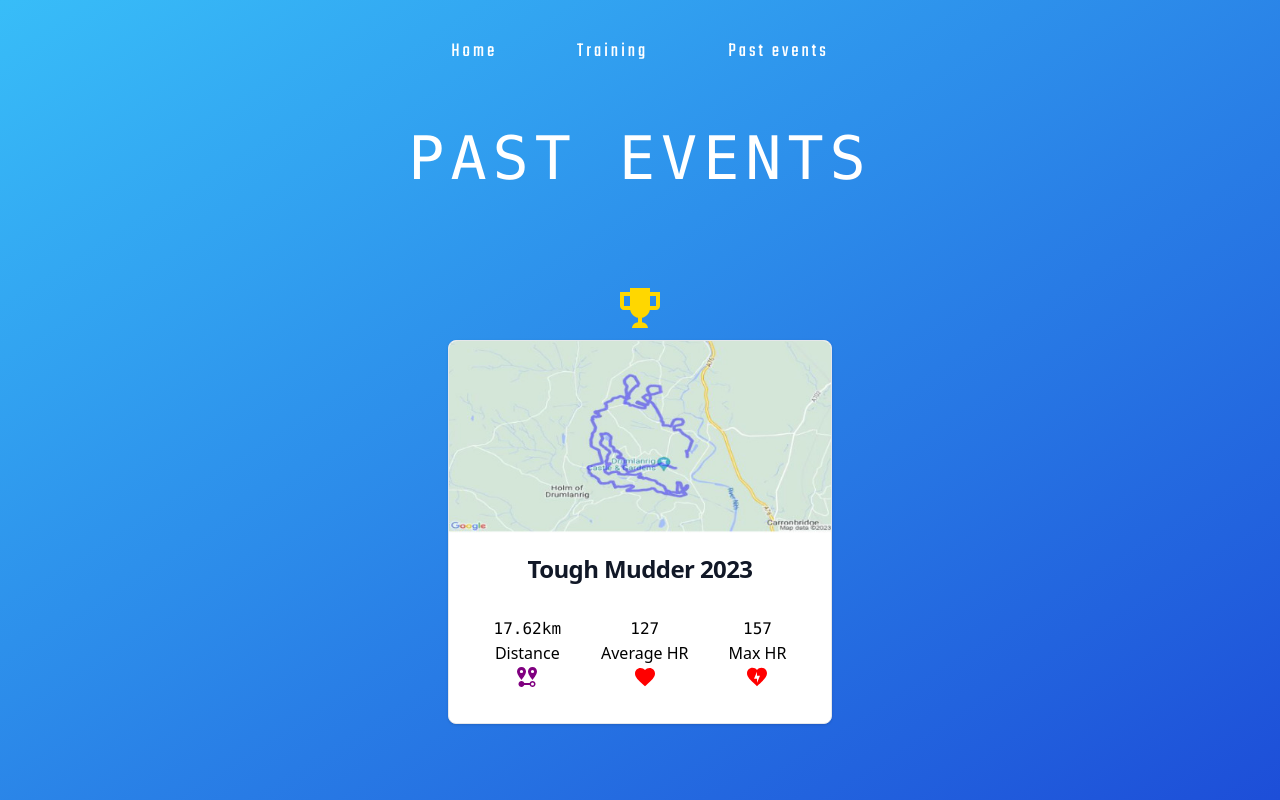
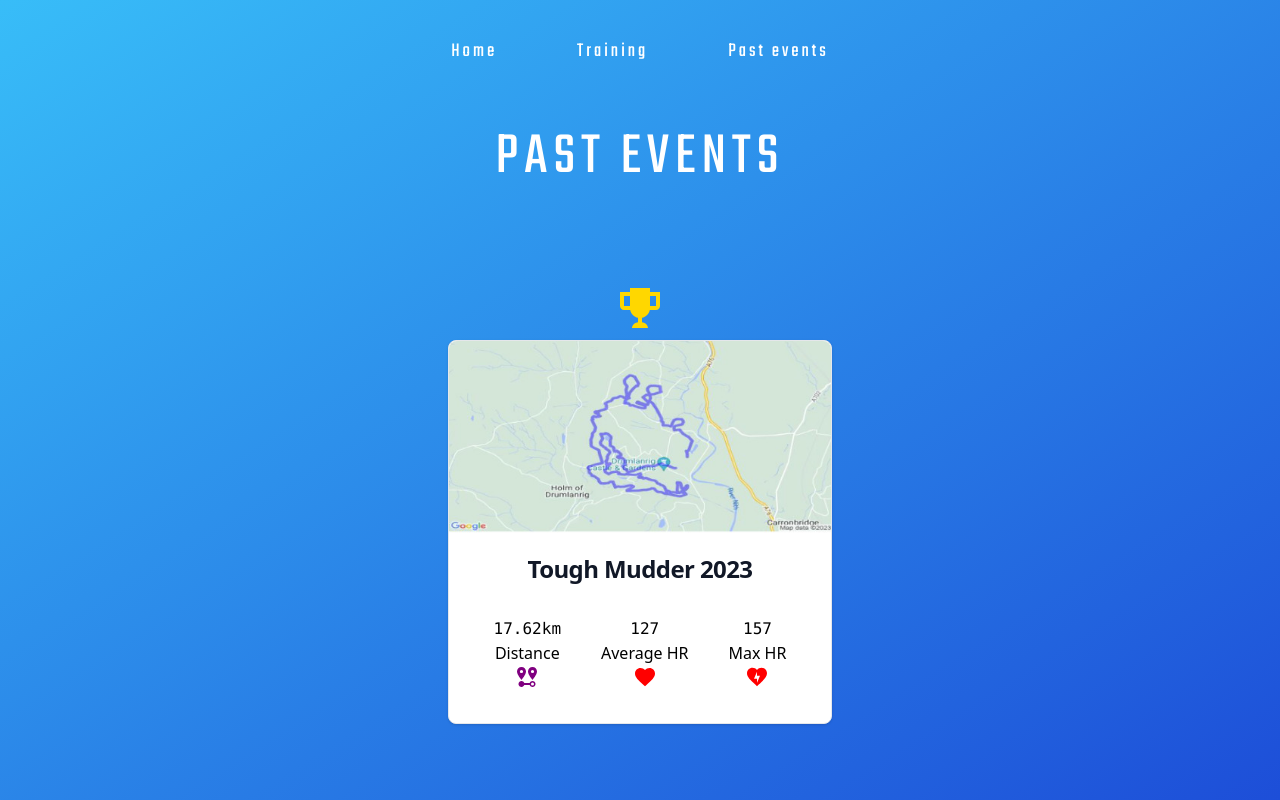
Before and after one commit to callumbuttery/marathon-tracker, a React (Vite) app: page /past-events in a window 1280 px wide. Built offline with nearby package versions, Linux system fonts and the light colour scheme.

Commit message:
Fix: more fonts

```diff
--- a/src/pages/PastEvents.tsx
+++ b/src/pages/PastEvents.tsx
@@ -17,7 +17,7 @@ export const PastEvents: React.FC = () => {
     return (
         <div className="h-screen bg-gradient-to-tl from-blue-700 to-sky-400 pt-32">
             <div className='flex justify-center'>
-                <h1 className="text-6xl text-white font-mono tracking-widest">PAST EVENTS</h1>
+                <h1 className="text-6xl text-white font-Teko tracking-widest">PAST EVENTS</h1>
             </div>
             <div className='flex justify-center'>
                 <StravaCard obj={dataObj} />
--- a/src/pages/Training.tsx
+++ b/src/pages/Training.tsx
@@ -45,7 +45,7 @@ export const Training: React.FC = () => {
 
     return (
         <div className="h-max bg-gradient-to-tl from-red-600 to-orange-500 pt-32">
-            <h1 className="text-6xl flex justify-center text-white font-mono tracking-widest">TRAINING DIARY</h1>
+            <h1 className="text-6xl flex justify-center text-white font-Teko tracking-widest">TRAINING DIARY</h1>
                 {
                     setStatsData()
                 }
```
